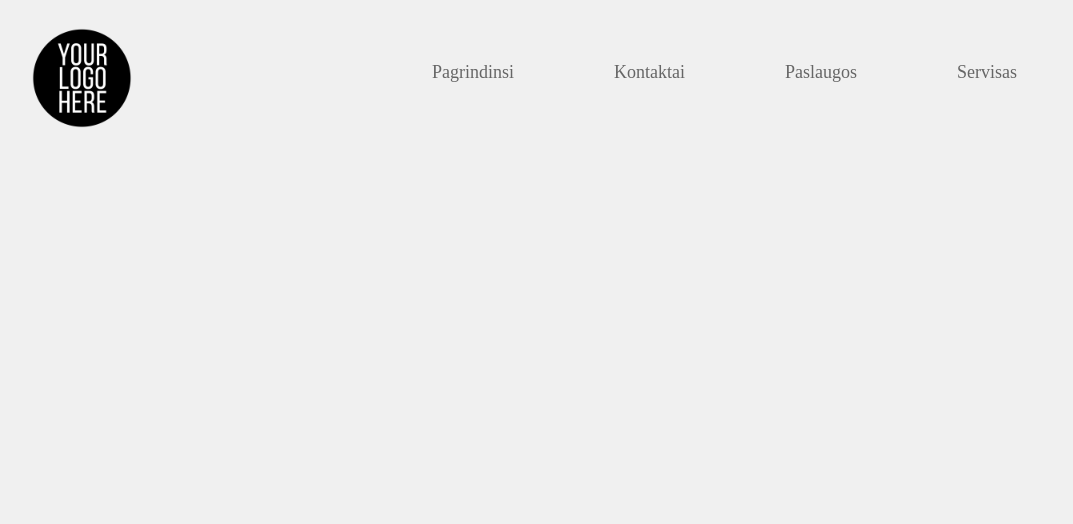
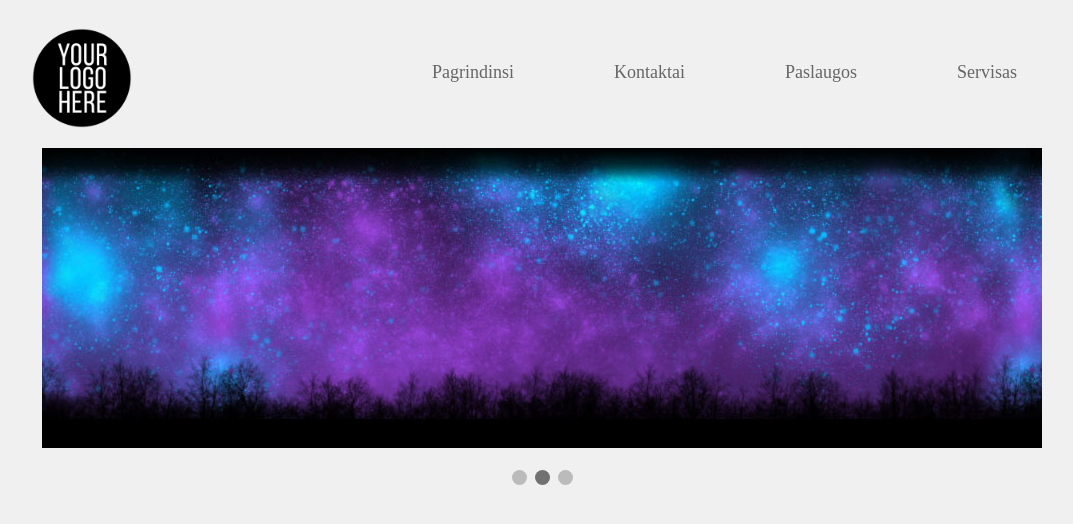
Before and after one commit to gvidasulo/Projektas-2018-08, a PHP site: page / in a window 1280 px wide. Shown: the top 524 px of the page, without its empty margins (98-1171 px from the left). Run offline with PHP 8.4, Linux system fonts and the light colour scheme.

Commit message:
slider idejau

```diff
--- a/css/master.css
+++ b/css/master.css
@@ -36,6 +36,7 @@ li a {
     text-decoration: none;
     font-size: 18px;
 }
+
 /* paryskina mygtuka kai uzseini ant jo */
 li a:hover:not(.active) {
     background-color: #ddd;
@@ -45,4 +46,48 @@ li a.active {
     color: white;
     background-color: #4CAF50;
 }
+
 /* ---- baigiasi logo ir menu ---- */
+
+/* ---- slider pradzia ---- */
+/* Slideshow container */
+.slideshow-container {
+  width: 1000px;
+  position: relative;
+  margin: auto;
+  height: inherit;
+}
+
+/* The dots/bullets/indicators */
+.dot {
+  height: 15px;
+  width: 15px;
+  margin: 0 2px;
+  background-color: #bbb;
+  border-radius: 50%;
+  display: inline-block;
+  transition: background-color 0.6s ease;
+}
+
+.active {
+  background-color: #717171;
+}
+
+/* Fading animation */
+.fade {
+  -webkit-animation-name: fade;
+  -webkit-animation-duration: 1.5s;
+  animation-name: fade;
+  animation-duration: 1.5s;
+}
+
+@-webkit-keyframes fade {
+  from {opacity: .4}
+  to {opacity: 1}
+}
+
+@keyframes fade {
+  from {opacity: .4}
+  to {opacity: 1}
+}
+/* ---- slider pabaiga ---- */
--- a/index.html
+++ b/index.html
@@ -25,9 +25,55 @@
 
         <main>
 
+            <!-- slider pradzia -->
 
+            <div class="slideshow-container">
+
+                <div class="mySlides fade">
+                  <img src="image/foto-1.jpg" style="width:1000px">
+                </div>
+
+                <div class="mySlides fade">
+                  <img src="image/foto-2.jpg" style="width:1000px">
+                </div>
+
+                <div class="mySlides fade">
+                  <img src="image/foto-3.jpg" style="width:1000px">
+                </div>
+
+                </div>
+                <br>
+                <div style="text-align:center">
+                  <span class="dot"></span>
+                  <span class="dot"></span>
+                  <span class="dot"></span>
+            </div>
+            <!-- slider pabaiga -->
 
         </main>
 
+        <!-- slider js prazdia -->
+        <script>
+        var slideIndex = 0;
+        showSlides();
+
+        function showSlides() {
+            var i;
+            var slides = document.getElementsByClassName("mySlides");
+            var dots = document.getElementsByClassName("dot");
+            for (i = 0; i < slides.length; i++) {
+               slides[i].style.display = "none";
+            }
+            slideIndex++;
+            if (slideIndex > slides.length) {slideIndex = 1}
+            for (i = 0; i < dots.length; i++) {
+                dots[i].className = dots[i].className.replace(" active", "");
+            }
+            slides[slideIndex-1].style.display = "block";
+            dots[slideIndex-1].className += " active";
+            setTimeout(showSlides, 3500); // Change image every 3.5 seconds
+        }
+        </script>
+        <!-- slider js pabaiga -->
     </body>
 </html>
```
Also changed, not shown: image/foto-1.jpg (added), image/foto-2.jpg (added), image/foto-3.jpg (added).
